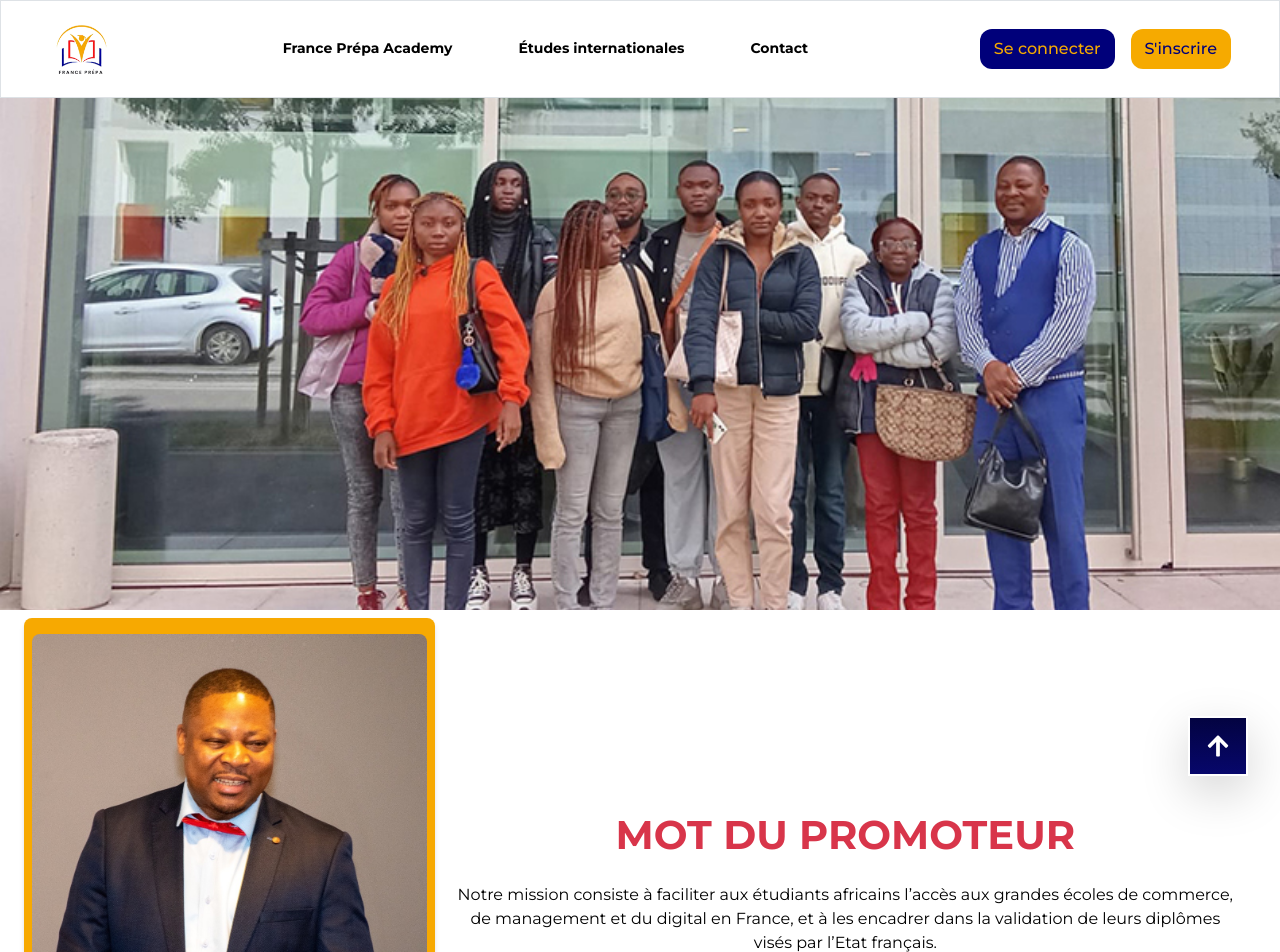
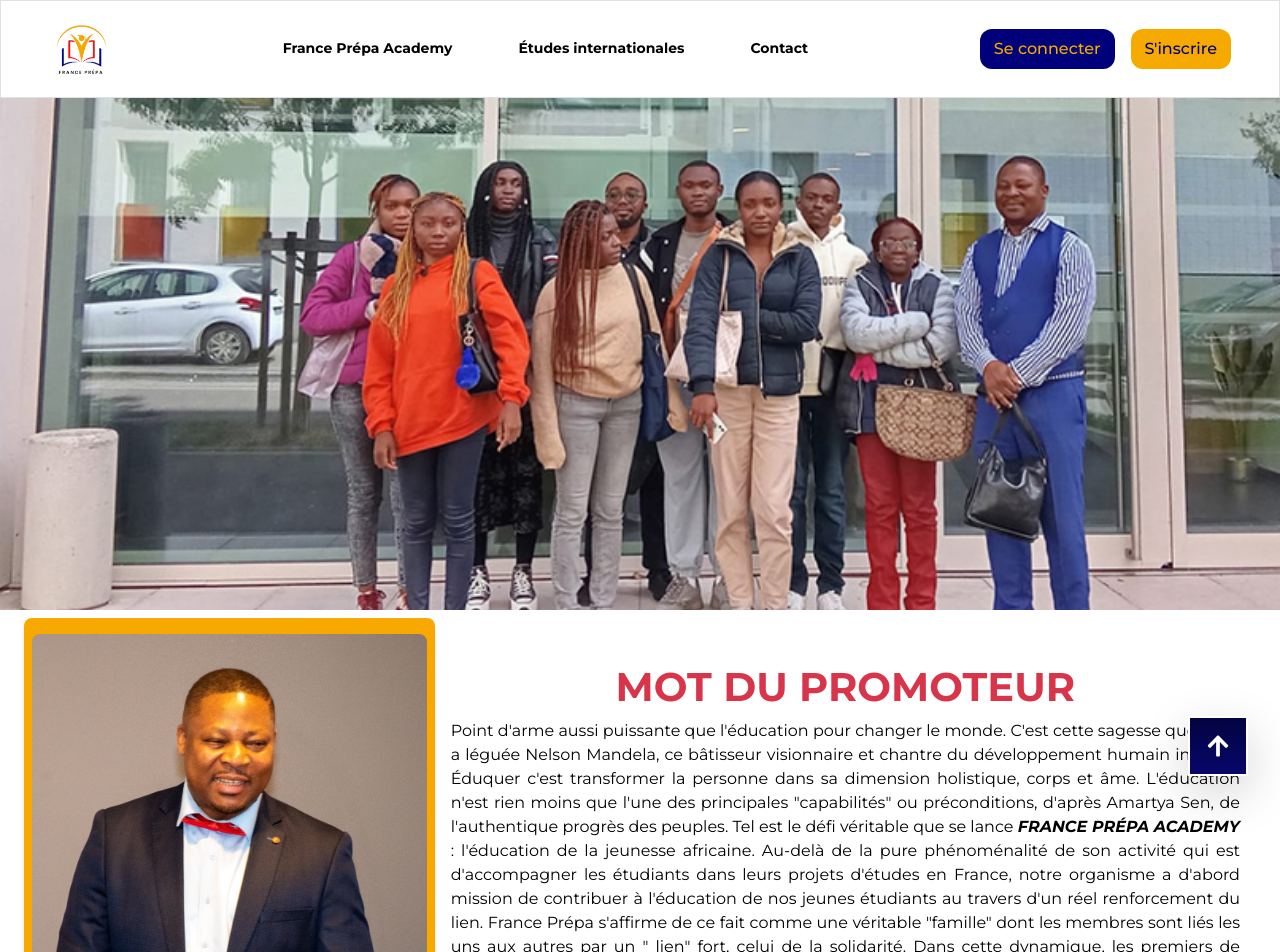
Before and after one commit to locklarsen/france-prepa, a React (Vite) app: page /francePrepa in a window 1280 px wide. Shown: the top 952 px of the page. Built offline with nearby package versions, Linux system fonts and the light colour scheme.

Commit message:
Mot du directeur

```diff
--- a/src/page/home/FrancePrepa.jsx
+++ b/src/page/home/FrancePrepa.jsx
@@ -149,12 +149,39 @@
                     duration: 0.5,
                     delay: 0.8,
                   }}
-                  className="mt-4 lg:px-4 text-base text-black"
+                  className="mt-2 lg:px-4 text-justify text-base text-black"
                 >
-                  Notre mission consiste à faciliter aux étudiants africains
-                  l’accès aux grandes écoles de commerce, de management et du
-                  digital en France, et à les encadrer dans la validation de
-                  leurs diplômes visés par l’Etat français.
+                  Point d'arme aussi puissante que l'éducation pour changer le
+                  monde. C'est cette sagesse que nous a léguée Nelson Mandela,
+                  ce bâtisseur visionnaire et chantre du développement humain
+                  intégral. Éduquer c'est transformer la personne dans sa
+                  dimension holistique, corps et âme. L'éducation n'est rien
+                  moins que l'une des principales "capabilités" ou
+                  préconditions, d'après Amartya Sen, de l'authentique progrès
+                  des peuples. Tel est le défi véritable que se lance{" "}
+                  <em className="font-bold">FRANCE PRÉPA ACADEMY</em> :
+                  l'éducation de la jeunesse africaine. Au-delà de la pure
+                  phénoménalité de son activité qui est d'accompagner les
+                  étudiants dans leurs projets d'études en France, notre
+                  organisme a d'abord mission de contribuer à l'éducation de nos
+                  jeunes étudiants au travers d'un réel renforcement du lien.
+                  France Prépa s'affirme de ce fait comme une véritable
+                  "famille" dont les membres sont liés les uns aux autres par un
+                  " lien" fort, celui de la solidarité. Dans cette dynamique,
+                  les premiers de cordée tendent ainsi la main aux seconds en
+                  vue de la "traversée". Ce geste de solidarité institue alors
+                  une réelle création collective, gage de création de valeur.
+                  Avez-vous cerné la clé de notre performance ? En voici le
+                  secret :{" "}
+                  <strong>
+                    LA SOLIDARITÉ DES MEMBRES DE LA GRANDE FAMILLE FRANCE PRÉPA
+                    !
+                  </strong>{" "}
+                  De 7 visas en 2023 à 35 visas en 2024, soit présentement 5
+                  fois la performance de l'année précédente, voilà le fruit
+                  d'une solidarité agissante...grâce à une équipe elle-même
+                  SOLIDE. I believe I can fly… I believe I can touch the sky.
+                  <strong> YES WE CAN !</strong>
                 </motion.p>
               </div>
             </div>
```
